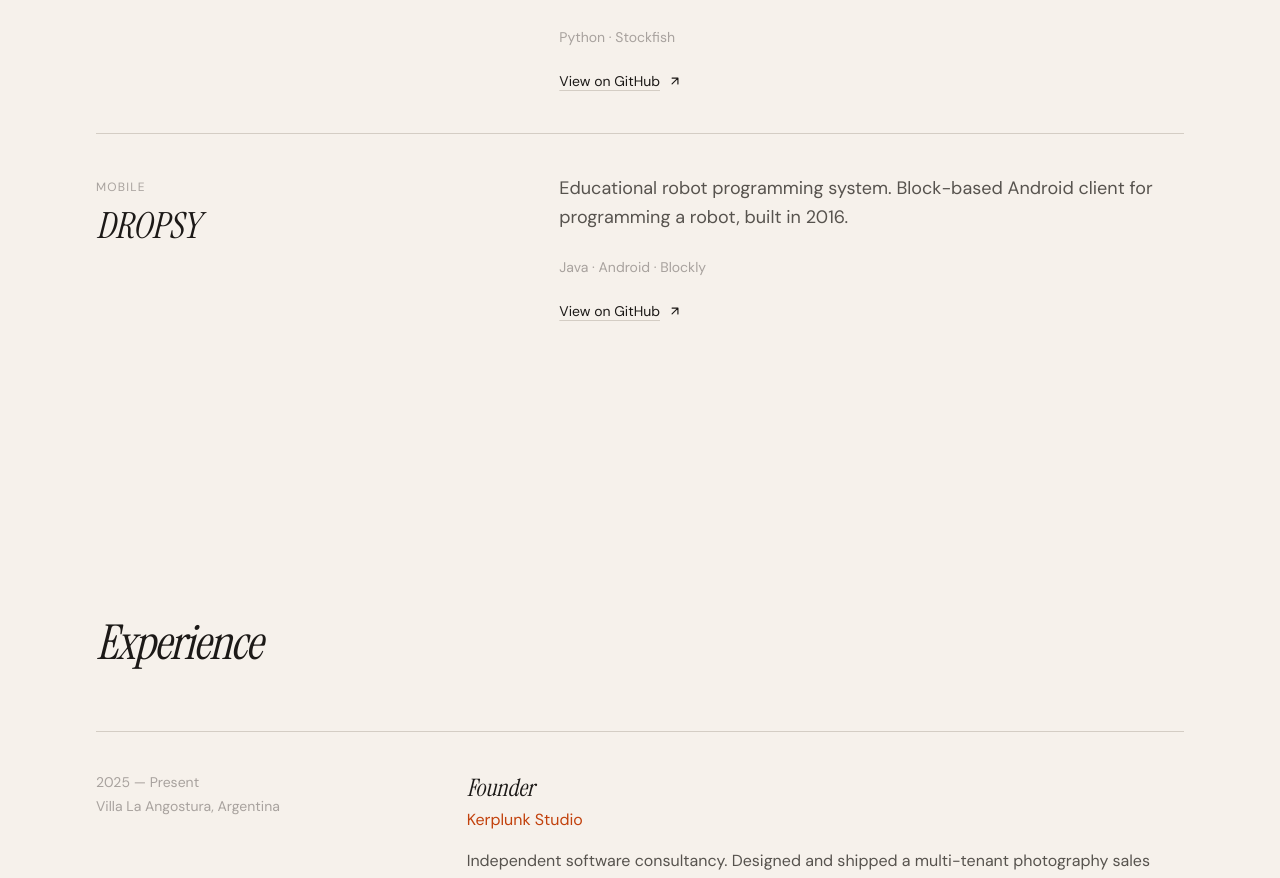
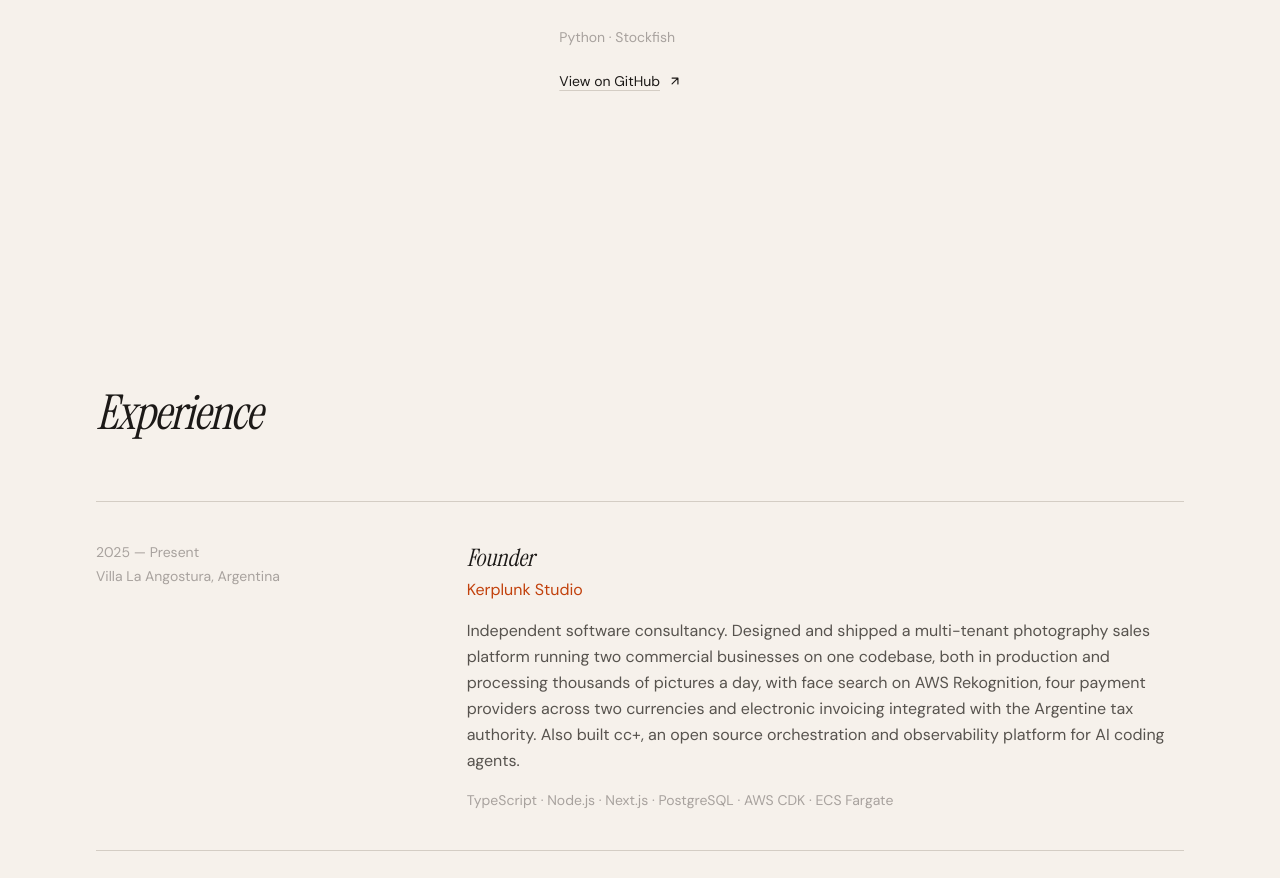
Before and after one commit to mjfuentes/mjfuentes.github.io, a Next.js app: page / in a window 1280 px wide. Shown: the part 2746-3624 px from the top of the page. Built offline with nearby package versions, Linux system fonts and the light colour scheme.

Commit message:
fix: drop DROPSY from projects

```diff
--- a/src/data/projects.ts
+++ b/src/data/projects.ts
@@ -49,12 +49,4 @@ export const projects: Project[] = [
     githubUrl: 'https://github.com/mjfuentes/ChessBud',
     category: 'tools',
   },
-  {
-    id: 'dropsy',
-    title: 'DROPSY',
-    description: 'Educational robot programming system. Block-based Android client for programming a robot, built in 2016.',
-    techStack: ['Java', 'Android', 'Blockly'],
-    githubUrl: 'https://github.com/mjfuentes/dropsy-android-client',
-    category: 'mobile',
-  },
 ] as const
```
